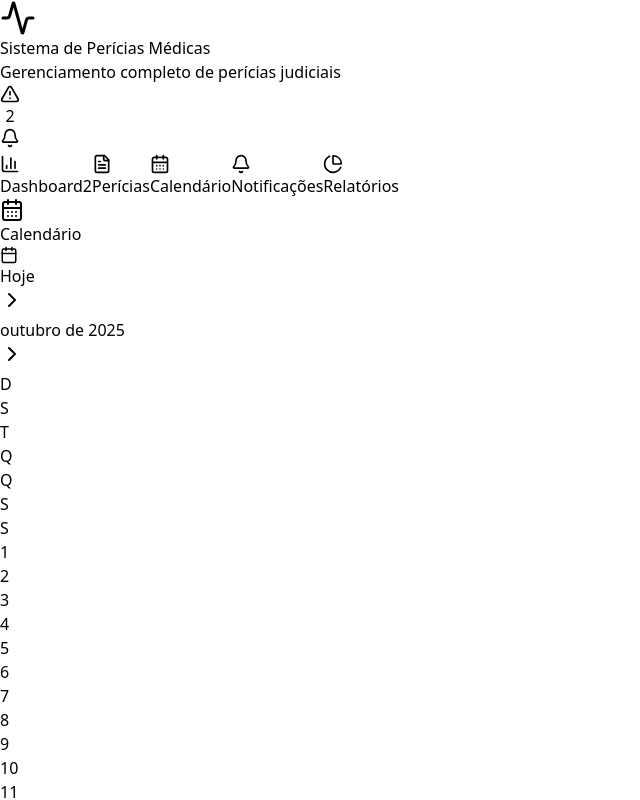
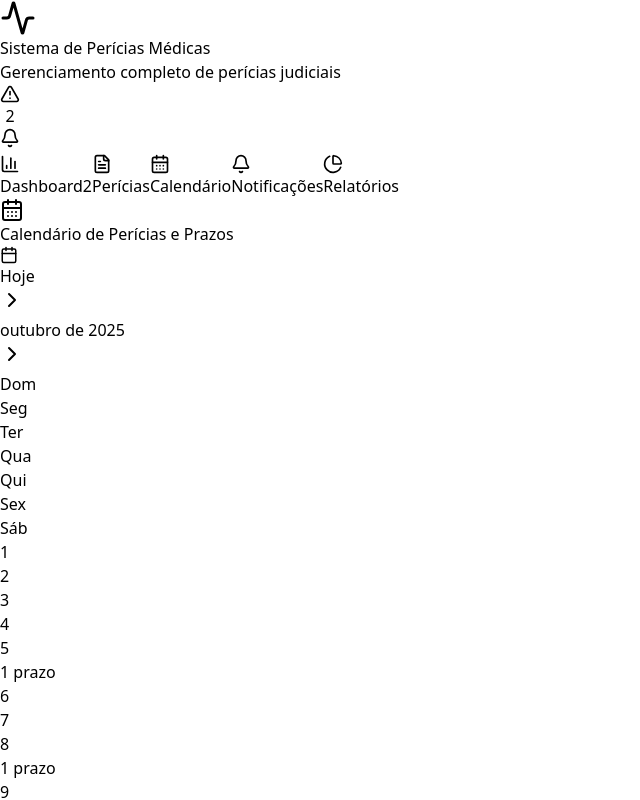
Before and after one commit to luizmasella/CM, a React (Vite) app: page / in a window 1280 px wide. Both pictures are taken after a click on the button "Calendário". Shown: the top 800 px of the page, without its empty margins (0-640 px from the left). Built offline with nearby package versions, Linux system fonts and the light colour scheme.

Commit message:
Update CalendarView.tsx

```diff
--- a/src/components/CalendarView.tsx
+++ b/src/components/CalendarView.tsx
@@ -1,15 +1,17 @@
-// FILE: src/components/CalendarView.tsx
+// FILE: src/components/CalendarView.tsx (VERSÃO COMPLETA E CORRIGIDA)
+
 import React from 'react';
 import { usePericias } from '../context/PericiasContext';
 import { useUI } from '../context/UIContext';
 import { CalendarDays, ChevronRight, Calendar, AlertTriangle, XCircle } from 'lucide-react';
 
 export default function CalendarView() {
-  const { pericias, periciasAtrasadas } = usePericias();
+  const { pericias, periciasAtrasadas, setFilterStatus } = usePericias(); // Pegamos a função de filtro
   const { setActiveTab, openProcessPage } = useUI();
 
   const [currentMonth, setCurrentMonth] = React.useState(new Date());
 
+  // Funções auxiliares de data (isoladas dentro do componente)
   const isPrazoVencido = (prazo: string | null): boolean => { if (!prazo) return false; const hoje = new Date(); hoje.setHours(0, 0, 0, 0); const [ano, mes, dia] = prazo.split('-').map(Number); return new Date(ano, mes - 1, dia) < hoje; };
   const getDaysInMonth = (date: Date) => { const year = date.getFullYear(); const month = date.getMonth(); const firstDay = new Date(year, month, 1); const lastDay = new Date(year, month + 1, 0); return { daysInMonth: lastDay.getDate(), startingDayOfWeek: firstDay.getDay(), year, month }; };
   const getPericiasForDate = (dateString: string) => pericias.filter(p => p.data === dateString);
@@ -19,30 +21,65 @@ export default function CalendarView() {
   const navigateMonth = (direction: number) => setCurrentMonth(prev => new Date(new Date(prev).setMonth(prev.getMonth() + direction)));
   const goToToday = () => setCurrentMonth(new Date());
 
+  const handleDayClick = (dateString: string) => {
+    // Esta é a lógica da interatividade que estava faltando
+    // setFilterDate(dateString); // A lógica de filtro por data precisa ser adicionada ao PericiasContext
+    setActiveTab('pericias');
+  };
+
   return (
-    <div className="bg-white rounded-xl shadow-lg p-6">
-      <div className="flex justify-between items-center mb-6">
-        <h2 className="text-2xl font-bold flex items-center gap-2"><CalendarDays className="text-blue-600" />Calendário</h2>
-        <button onClick={goToToday} className="bg-blue-600 text-white px-4 py-2 rounded-lg"><Calendar size={18} /> Hoje</button>
+    <div className="space-y-6">
+      <div className="bg-white rounded-xl shadow-lg p-6">
+        <div className="flex flex-col md:flex-row justify-between items-start md:items-center gap-4 mb-6">
+          <h2 className="text-2xl font-bold flex items-center gap-2"><CalendarDays className="text-blue-600" />Calendário de Perícias e Prazos</h2>
+          <div className="flex gap-2"><button onClick={goToToday} className="bg-blue-600 text-white px-4 py-2 rounded-lg hover:bg-blue-700 flex items-center gap-2"><Calendar size={18} />Hoje</button></div>
+        </div>
+        <div className="flex items-center justify-between mb-6">
+          <button onClick={() => navigateMonth(-1)} className="p-2 hover:bg-gray-100 rounded-lg"><ChevronRight size={24} className="rotate-180" /></button>
+          <h3 className="text-xl font-bold">{currentMonth.toLocaleDateString('pt-BR', { month: 'long', year: 'numeric' })}</h3>
+          <button onClick={() => navigateMonth(1)} className="p-2 hover:bg-gray-100 rounded-lg"><ChevronRight size={24} /></button>
+        </div>
+        <div className="grid grid-cols-7 gap-2">
+          {['Dom', 'Seg', 'Ter', 'Qua', 'Qui', 'Sex', 'Sáb'].map(day => <div key={day} className="text-center font-bold text-gray-600 py-2">{day}</div>)}
+          {(() => {
+            const { daysInMonth, startingDayOfWeek, year, month } = getDaysInMonth(currentMonth);
+            const days = [];
+            for (let i = 0; i < startingDayOfWeek; i++) { days.push(<div key={`empty-${i}`} className="aspect-square p-2 bg-gray-50 rounded-lg"></div>); }
+            for (let day = 1; day <= daysInMonth; day++) {
+              const dateString = formatDateString(year, month, day);
+              const periciasNoDia = getPericiasForDate(dateString);
+              const prazosNoDia = getPrazosForDate(dateString);
+              const isHoje = isToday(year, month, day);
+              const temPrazoVencido = prazosNoDia.some(p => isPrazoVencido(dateString));
+              days.push(
+                <div key={day} onClick={() => handleDayClick(dateString)} className={`aspect-square p-2 rounded-lg cursor-pointer transition-all hover:shadow-md ${isHoje ? 'bg-green-100 border-2 border-green-500' : periciasNoDia.length > 0 ? 'bg-blue-50 border-2 border-blue-300' : 'bg-white border border-gray-200 hover:bg-gray-50'}`}>
+                  <div className="text-sm font-semibold mb-1">{day}</div>
+                  <div className="flex-1 flex flex-col gap-1 overflow-hidden">
+                    {periciasNoDia.length > 0 && <div className="flex items-center gap-1"><div className="w-2 h-2 bg-blue-500 rounded-full"></div><span className="text-xs font-medium text-blue-700">{periciasNoDia.length} perícia{periciasNoDia.length > 1 ? 's' : ''}</span></div>}
+                    {prazosNoDia.length > 0 && <div className="flex items-center gap-1"><div className={`w-2 h-2 rounded-full ${temPrazoVencido ? 'bg-red-500' : 'bg-yellow-500'}`}></div><span className={`text-xs font-medium ${temPrazoVencido ? 'text-red-700' : 'text-yellow-700'}`}>{prazosNoDia.length} prazo{prazosNoDia.length > 1 ? 's' : ''}</span></div>}
+                  </div>
+                </div>
+              );
+            }
+            return days;
+          })()}
+        </div>
       </div>
-      <div className="flex justify-between items-center mb-6">
-        <button onClick={() => navigateMonth(-1)}><ChevronRight className="rotate-180"/></button>
-        <h3 className="text-xl font-bold">{currentMonth.toLocaleDateString('pt-BR', { month: 'long', year: 'numeric' })}</h3>
-        <button onClick={() => navigateMonth(1)}><ChevronRight/></button>
-      </div>
-      <div className="grid grid-cols-7 gap-1">
-        {['D', 'S', 'T', 'Q', 'Q', 'S', 'S'].map(d => <div key={d} className="text-center font-bold text-gray-500">{d}</div>)}
-        {(() => {
-            const { daysInMonth, startingDayOfWeek, year, month } = getDaysInMonth(currentMonth);
-            let days = Array(startingDayOfWeek).fill(null);
-            for(let i = 1; i <= daysInMonth; i++) { days.push(i); }
-            return days.map((day, index) => (
-                <div key={index} className={`p-2 h-24 border rounded ${day ? 'bg-white' : 'bg-gray-50'}`}>
-                    <span className={`${day && isToday(year, month, day) ? 'bg-blue-600 text-white rounded-full px-2' : ''}`}>{day}</span>
-                    {/* ... Lógica para mostrar eventos no dia ... */}
-                </div>
-            ))
-        })()}
+
+      <div className="grid grid-cols-1 md:grid-cols-3 gap-4">
+        <div className="bg-white rounded-xl shadow-lg p-6">
+          <h3 className="font-bold text-lg mb-4 flex items-center gap-2"><Calendar className="text-blue-600" />Perícias Agendadas no Mês</h3>
+          {pericias.filter(p => new Date(p.data).getMonth() === currentMonth.getMonth()).slice(0,5).map(p => <div key={p.id} onClick={() => openProcessPage(p)} className="p-3 bg-blue-50 rounded-lg hover:bg-blue-100 cursor-pointer"><p className="font-semibold text-sm">{new Date(p.data).toLocaleDateString('pt-BR')}</p><p className="text-xs">{p.reclamante}</p></div>) || <p>Nenhuma perícia.</p>}
+        </div>
+        <div className="bg-white rounded-xl shadow-lg p-6">
+          <h3 className="font-bold text-lg mb-4 flex items-center gap-2"><AlertTriangle className="text-yellow-600" />Prazos Próximos</h3>
+          {/* Lógica para prazos próximos pode ser adicionada aqui */}
+          <p className="text-gray-500 text-sm">Nenhum prazo nos próximos 7 dias.</p>
+        </div>
+        <div className="bg-white rounded-xl shadow-lg p-6">
+          <h3 className="font-bold text-lg mb-4 flex items-center gap-2"><XCircle className="text-red-600" />Prazos Vencidos</h3>
+          {periciasAtrasadas.length > 0 ? periciasAtrasadas.slice(0,5).map(p => <div key={p.id} onClick={() => openProcessPage(p)} className="p-3 bg-red-50 rounded-lg hover:bg-red-100 cursor-pointer"><p className="font-semibold text-sm text-red-800">{p.numeroProcesso}</p></div>) : <p className="text-gray-500 text-sm">Nenhum prazo vencido!</p>}
+        </div>
       </div>
     </div>
   );
```
